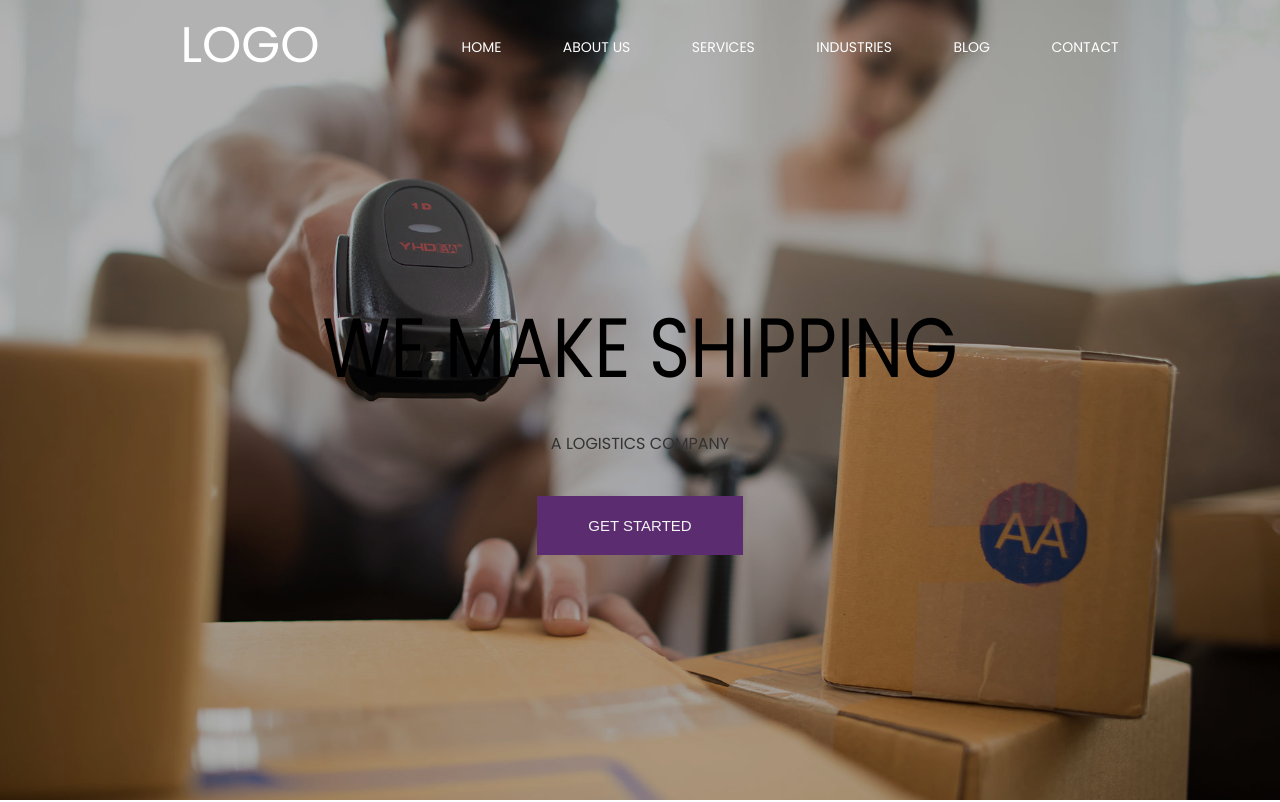
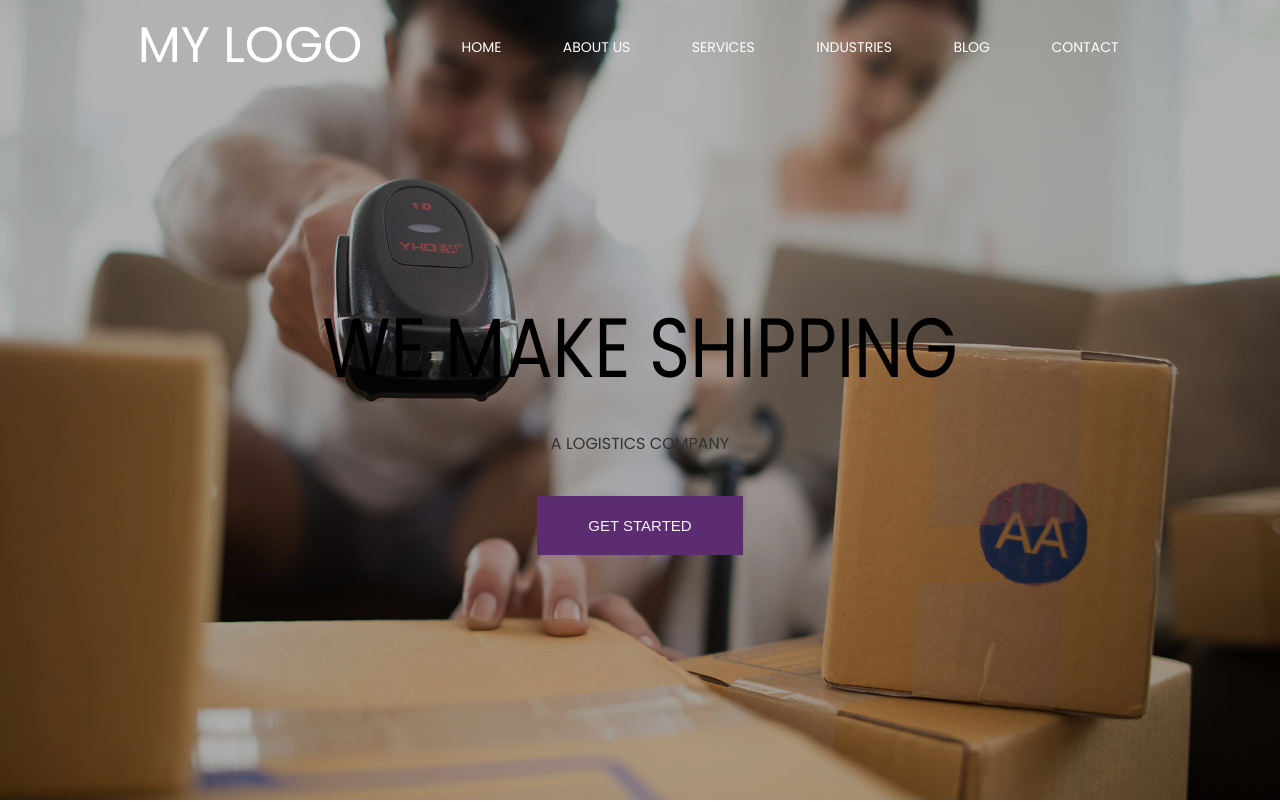
Before and after one commit to mustafa-mahmud/logis, a plain HTML site: page index.html in a window 1280 px wide. Shown: the top 802 px of the page. Drawn offline with Linux system fonts and the light colour scheme.

Commit message:
logo change

```diff
--- a/index.html
+++ b/index.html
@@ -15,7 +15,7 @@
 	<header id="header" class="header">
 		<nav>
 			<div class="header__logo">
-				<a href="#">logo</a>
+				<a href="#">my logo</a>
 			</div>
 			<div class="header__menu">
 				<ul>
```
